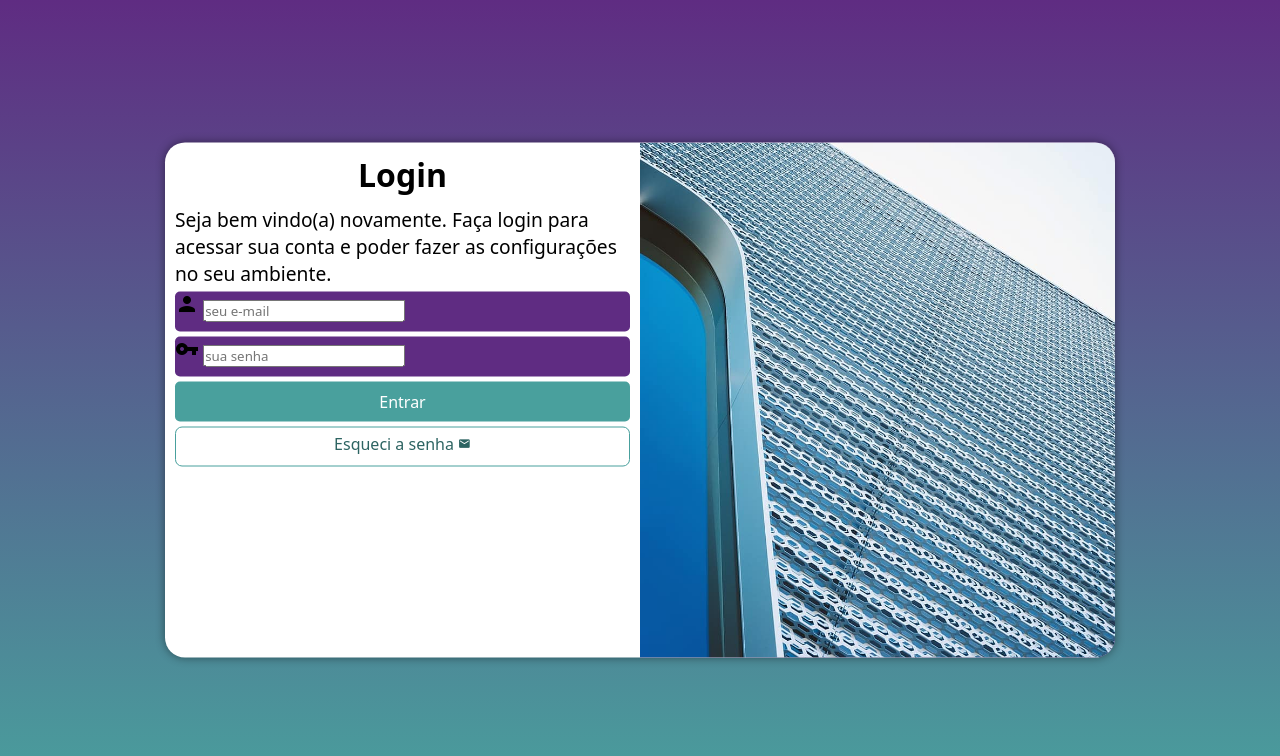
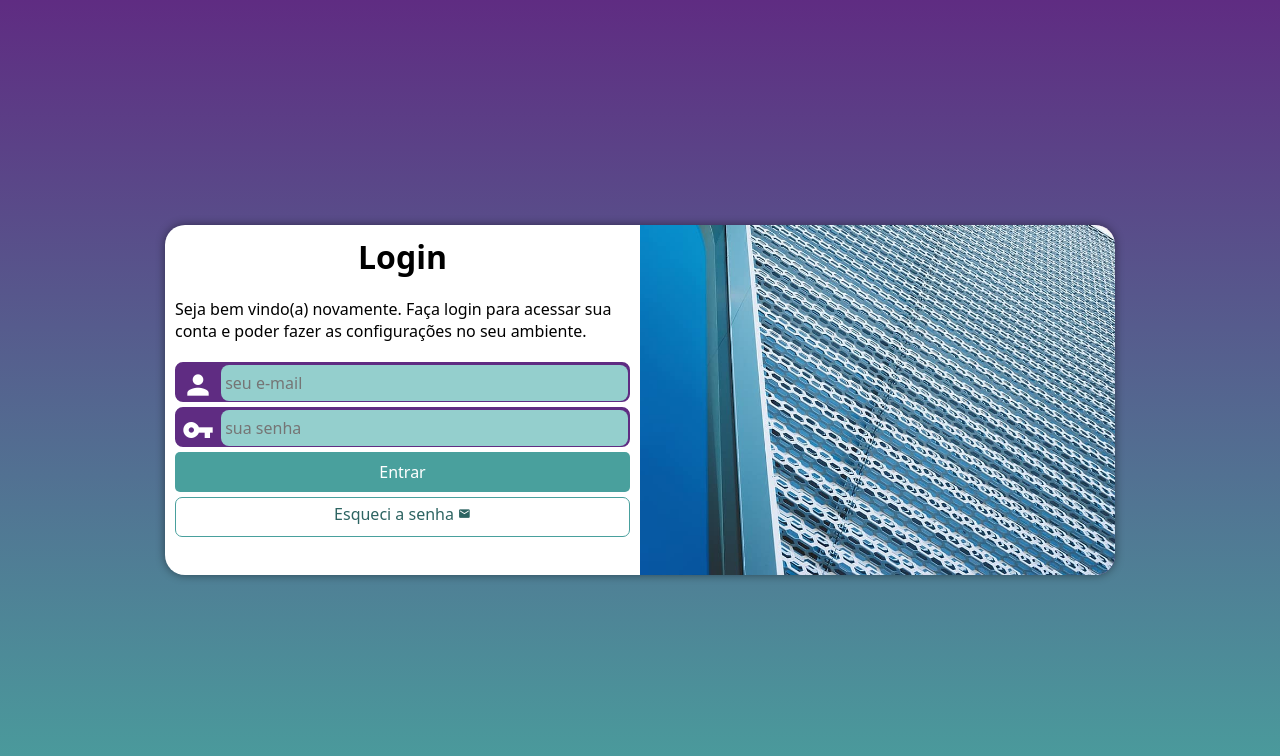
Before and after one commit to CelmarPA/projeto-login, a plain HTML site: page index.html in a window 1280 px wide. Drawn offline with Linux system fonts and the light colour scheme.

Commit message:
Finalização do formulário

```diff
--- a/estilo/media-query.css
+++ b/estilo/media-query.css
@@ -9,11 +9,12 @@ Desktop: de 992px até 1200px
 Grandes Telas: acima de 1200px */
 
 @media screen and (min-width:768px) and (max-width: 992px) {
-    body {
+    body { /* Configuração para tablet */
         background-image: linear-gradient(to top, #49a09d, #5f2c82);
     }
     section#login {
         width: 80vw;
+        height: 280px;
     }
 
     section#login > div#imagem {
@@ -29,11 +30,12 @@ Grandes Telas: acima de 1200px */
 }
 
 @media screen and (min-width: 992px) {
-    body {
+    body { /* Configuração para desktop */
         background-image: linear-gradient(to top, #49a09d, #5f2c82);
     }
     section#login {
         width: 950px;
+        height: 350px;
     }
 
     section#login > div#imagem {
@@ -52,6 +54,7 @@ Grandes Telas: acima de 1200px */
     }
 
     div#formulario > p {
-        font-size:  1.2em;
+        font-size:  1em;
+        margin: 20px 0;
     }
 }
--- a/estilos/style.css
+++ b/estilos/style.css
@@ -29,7 +29,7 @@ section#login {
     position: absolute;
     top: 50%;
     left: 50%;
-    transform: translate(-50%, -50%);
+
     overflow: hidden;
 
     background-color: white;
@@ -38,6 +38,7 @@ section#login {
     border-radius: 20px;
     box-shadow: 0px 0px 10px rgba(0, 0, 0, 0.450);
 
+    transform: translate(-50%, -50%);
     transition: width .3s, height .3s;
     transition-timing-function: ease;
 }
@@ -66,15 +67,40 @@ div#formulario > p {
 
 form > div.campo {
     background-color: #5f2c82;
+    border: 2px solid#5f2c82;
     display: block;
     width: 100%;
     height: 40px;
-    border-radius: 5px;
+    border-radius: 8px;
     margin: 5px 0px;
 }
 
 div.campo > label {
     display: none;
+}
+
+div.campo > span.material-icons {
+    color: white;
+    /* background-color: black; */
+    font-size: 2em;
+    width: 40px;
+    padding: 5px;
+}
+
+div.campo  > input {
+    background-color: #94cfcd;
+    font-size: 1em;
+    width: calc(100% - 44.4px);
+    height: 100%;
+    border: 0px;
+    border-radius: 8px;
+    padding: 4px;
+    transform: translateY(-12px);
+}
+
+div.campo > input:focus-within {
+    background-color: white;
+
 }
 
 form > input[type=submit] {
```
